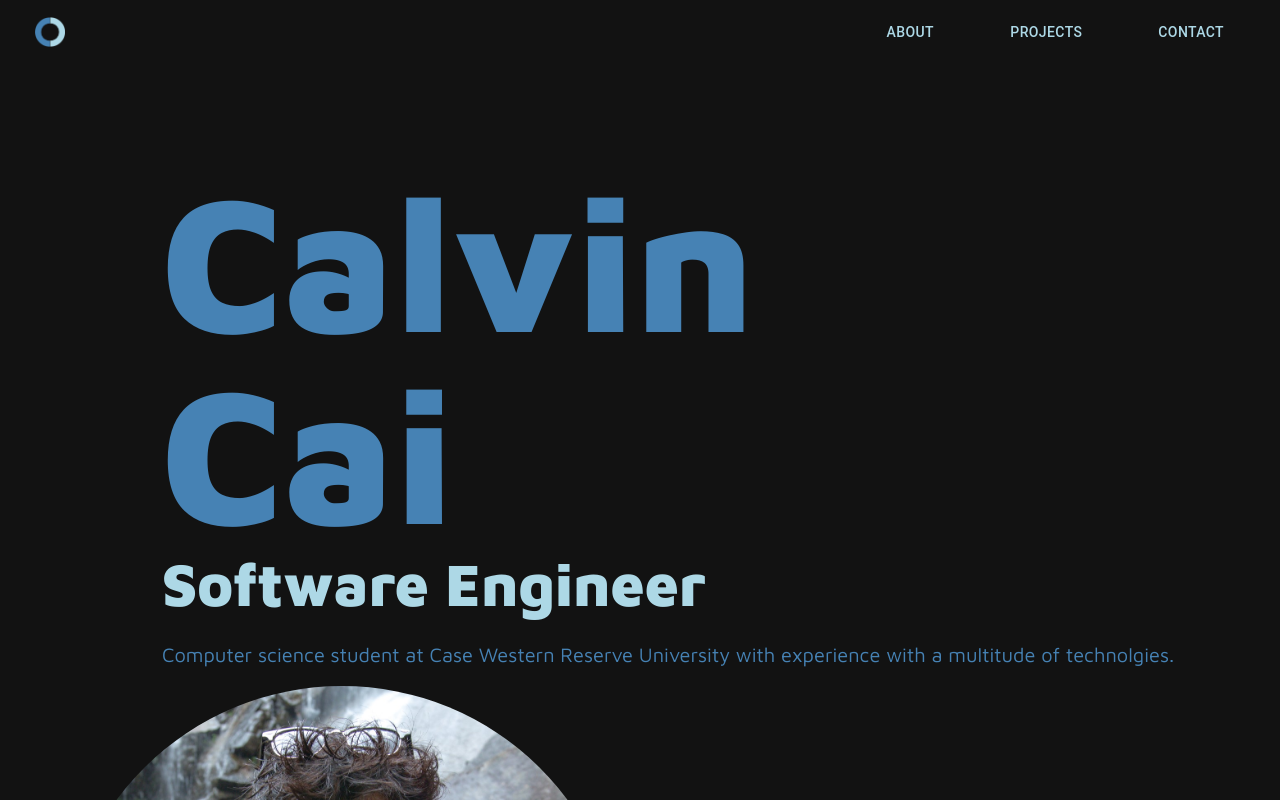
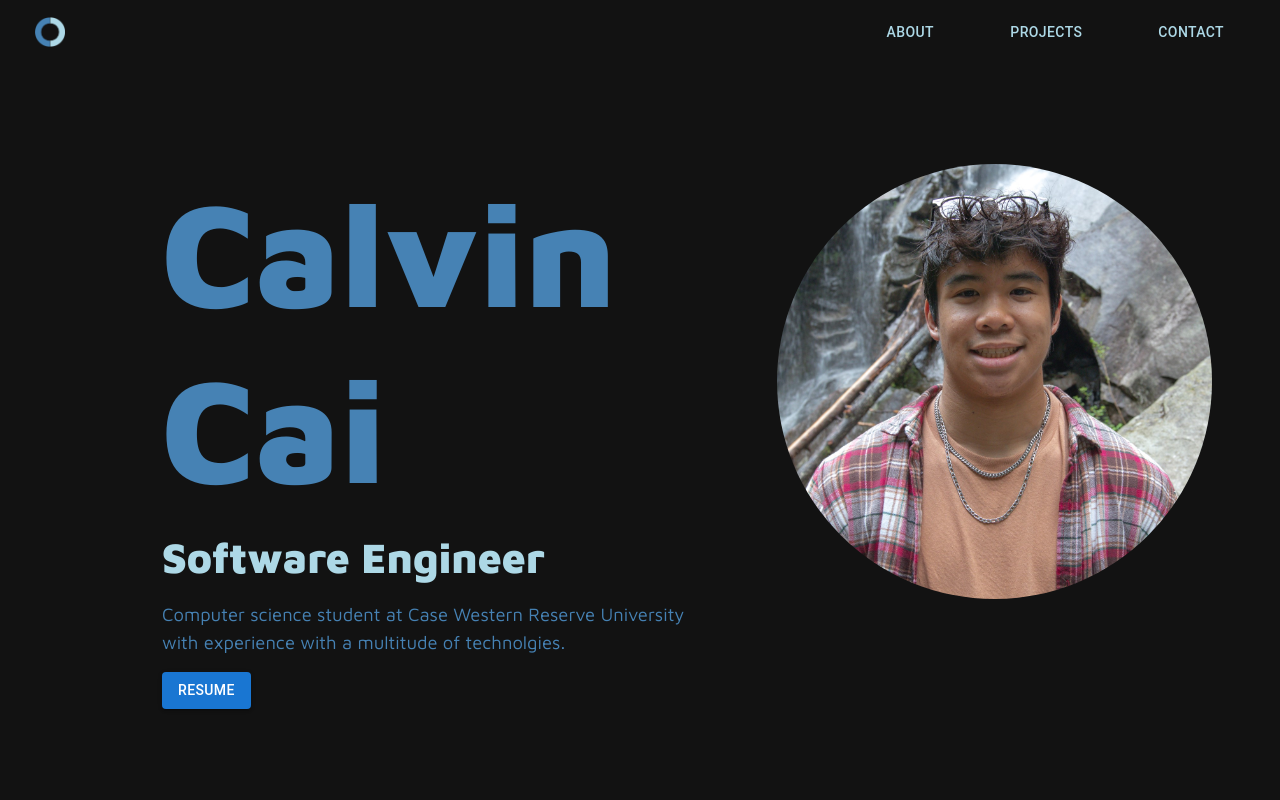
Before and after one commit to calcai/calvin-website, a React (Create React App) app: page / in a window 1280 px wide. Shown: the top 800 px of the page. Built offline with nearby package versions, Linux system fonts and the light colour scheme.

Commit message:
updating css

```diff
--- a/package.json
+++ b/package.json
@@ -1,5 +1,6 @@
 {
   "name": "calvin-website",
+  "homepage": "https://calvincai.me/",
   "version": "0.1.0",
   "private": true,
   "dependencies": {
--- a/src/components/Skills.jsx
+++ b/src/components/Skills.jsx
@@ -11,31 +11,31 @@ const Skills = () => {
             <div className = "row">
                 <div className = "col-sm">
                     <div style={{display: "flex", justifyContent: "center"}}>
-                        <DiJava color = "#ADD8E6" size = "40px"/>
+                        <DiJava color = "#ADD8E6" size = "2.2vw"/>
                     </div>
                     <p id = "skills">Java</p>
                 </div>
                 <div className = "col-sm">
                     <div style={{display: "flex", justifyContent: "center"}}>
-                        <DiPython color = "#ADD8E6" size = "40px"/>
+                        <DiPython color = "#ADD8E6" size = "2.2vw"/>
                     </div>
                     <p id = "skills">Python</p>
                 </div>
                 <div className = "col-sm">
                     <div style={{display: "flex", justifyContent: "center"}}>
-                        <DiJavascript1 color = "#ADD8E6" size = "40px"/>
+                        <DiJavascript1 color = "#ADD8E6" size = "2.2vw"/>
                     </div>
                     <p id = "skills">JavaScript</p>
                 </div>
                 <div className = "col-sm">
                     <div style={{display: "flex", justifyContent: "center"}}>
-                        <DiHtml5 color = "#ADD8E6" size = "40px"/>
+                        <DiHtml5 color = "#ADD8E6" size = "2.2vw"/>
                     </div>
                     <p id = "skills">HTML5</p>
                 </div>
                 <div className = "col-sm">
                     <div style={{display: "flex", justifyContent: "center"}}>
-                        <DiCss3 color = "#ADD8E6" size = "40px"/>
+                        <DiCss3 color = "#ADD8E6" size = "2.2vw"/>
                     </div>
                     <p id = "skills">CSS3</p>
                 </div>
@@ -44,25 +44,25 @@ const Skills = () => {
             <div class = "row">
                 <div className = "col-sm">
                     <div style={{display: "flex", justifyContent: "center"}}>
-                        <DiReact color = "#ADD8E6" size = "40px"/>
+                        <DiReact color = "#ADD8E6" size = "2.2vw"/>
                     </div>
                     <p id = "skills">React.js</p>
                 </div>
                 <div className = "col-sm">
                     <div style={{display: "flex", justifyContent: "center"}}>
-                        <DiBootstrap color = "#ADD8E6" size = "40px"/>
+                        <DiBootstrap color = "#ADD8E6" size = "2.2vw"/>
                     </div>
                     <p id = "skills">Bootstrap</p>
                 </div>
                 <div className = "col-sm">
                     <div style={{display: "flex", justifyContent: "center"}}>
-                        <DiGit color = "#ADD8E6" size = "40px"/>
+                        <DiGit color = "#ADD8E6" size = "2.2vw"/>
                     </div>
                     <p id = "skills">Git</p>
                 </div>
                 <div className = "col-sm">
                     <div style={{display: "flex", justifyContent: "center"}}>
-                        <DiGithubBadge color = "#ADD8E6" size = "40px"/>
+                        <DiGithubBadge color = "#ADD8E6" size = "2.2vw"/>
                     </div>
                     <p id = "skills">GitHub</p>
                 </div>
--- a/src/index.css
+++ b/src/index.css
@@ -5,9 +5,9 @@ body {
 #name{
     color: 	#4682B4;
     font-family: 'Maven Pro', sans-serif;
-    font-size: 192px;
+    font-size: 11.5vw;
     font-weight: 800;
-    line-height: 192px;
+    line-height: 22vh;
 }
 
 #menu-button{
@@ -20,8 +20,8 @@ body {
     border-radius: 50% 50% 50% 50%;
     border-style: solid;
     border-width: 0px;
-    height: 560px;
-    width: 560px;
+    height: 34vw;
+    width: 34vw;
     overflow: hidden;
     margin-left: 50px;
   }
@@ -35,71 +35,66 @@ body {
   #primary{
     color: #ADD8E6;
     font-family: 'Maven Pro', sans-serif;
-    font-size: 60px;
+    font-size: 3.3vw;
     font-weight: 800;
-    margin-bottom: 50px
+    margin-bottom: 1vh
   }
 
   #secondary{
     color: #ADD8E6;
     font-family: 'Maven Pro', sans-serif;
-    font-size: 60px;
+    font-size: 3.3vw;
     font-weight: 800;
-    margin-bottom: 20px
+    margin-bottom: 1vh;
+    margin-top: 2vh
   }
 
   .container-fluid{
-    margin-top: 20px;
-  }
-
-  .title{
+    margin-top: 1vh;
   }
 
   #small{
     font-family: 'Maven Pro', sans-serif;
-    font-size: 20px;
+    font-size: 2.3vh;
     font-weight: normal;
     color: #4682B4 ;
-    margin-top: 20px;
+    margin-top: 2.3vh;
   }
 
   #row1{
     margin-left: 150px;
   }
 
-  #row2{
-    margin-left: 150px;
-  }
 
   #container1{
     margin-top: 100px;
   }
 
   #about-container{
-    padding-left: 300px;
-    padding-right: 300px;
+    padding-left: 18vw;
+    padding-right: 18vw;
   }
 
   p{
     font-family: 'Maven Pro', sans-serif;
-    font-size: 20px;
+    font-size: 1.1vw;
     font-weight: normal;
     color: #4682B4 ;
-    margin-top: 50px;
+    margin-top: 2vw;
   }
 
   #skills{
     font-family: 'Maven Pro', sans-serif;
-    font-size: 20px;
+    font-size: 1.1vw;
     font-weight: normal;
     color: #4682B4 ;
-    margin-top: 10px;
+    margin-top: 0.3vh;
     text-align: center;
   }
 
   li{
     font-family: 'Maven Pro', sans-serif;
-    font-size: 20px;
+    font-size: 1.1vw;
     font-weight: normal;
     color: #4682B4 ;
   }
@@ -107,13 +102,13 @@ body {
   .centered{
     display: flex;
     justify-content: center;
-    margin-bottom: 10px;
+    margin-bottom: 1.5vh;
   }
 
   #centered{
     display: flex;
     justify-content: center;
-    margin-bottom: 30px;
+    margin-bottom: 2vh;
   }
 
   .cards{
--- a/src/pages/MainPage.jsx
+++ b/src/pages/MainPage.jsx
@@ -17,13 +17,11 @@ const MainPage = () => {
             <div id = "name" className = "title">Calvin<br/>Cai</div>
             <h1 id = "secondary" className = "title">Software Engineer</h1>
             <p id = "small">Computer science student at Case Western Reserve University with experience with a multitude of technolgies.</p>
+            <Button variant="contained" style = {{maxWidth: "90px"}} onClick = {() => window.open(Resume)}>Resume</Button>
           </div>
           <div className= "col-lg">
             <img src = {homephoto} className = 'circle'/>
           </div>
-        </div>
-        <div className = "row" id = "row2">
-          <Button variant="contained" style = {{maxWidth: "90px"}} onClick = {() => window.open(Resume)}>Resume</Button>
         </div>
       </div>
     </div>
```
Also changed, not shown: src/components/Projects/Card5.jsx (added), 1 other file (tests, documents, lock files or other folders).
